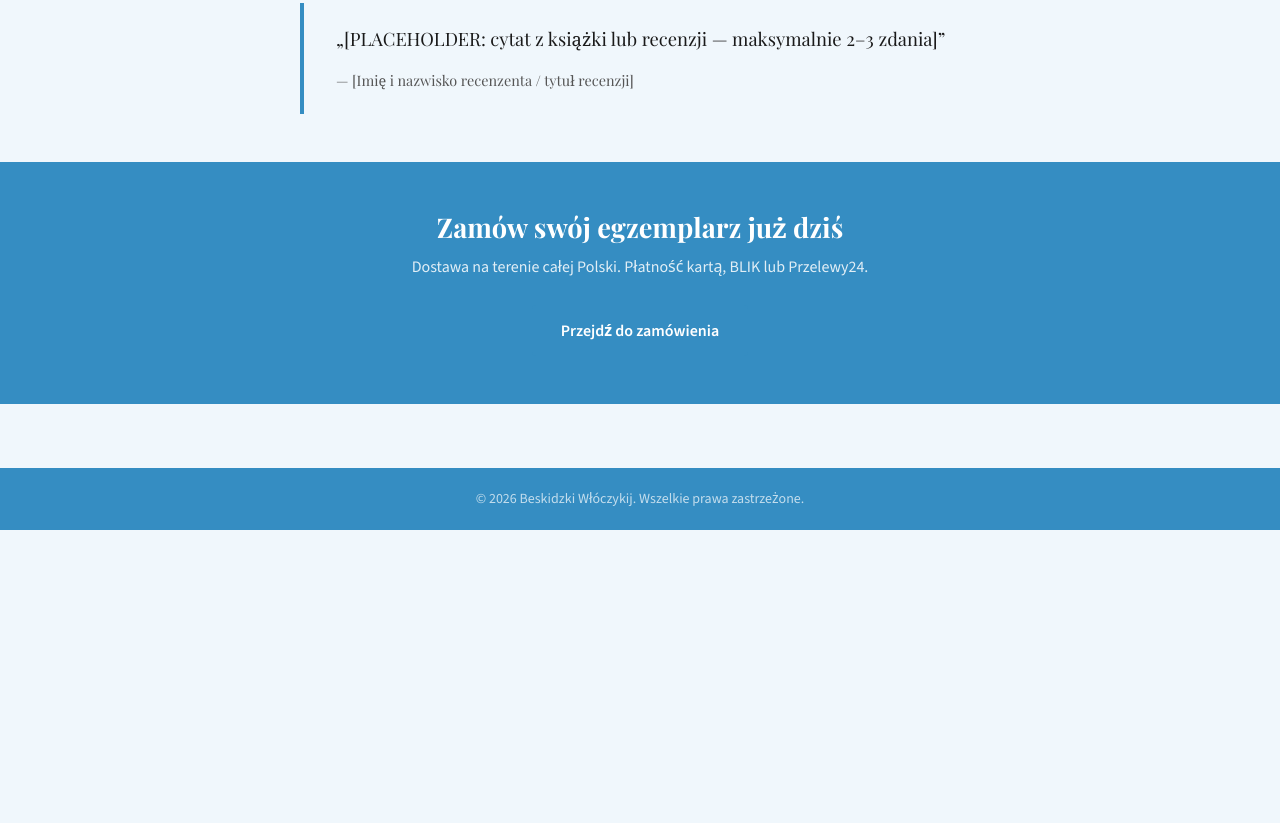
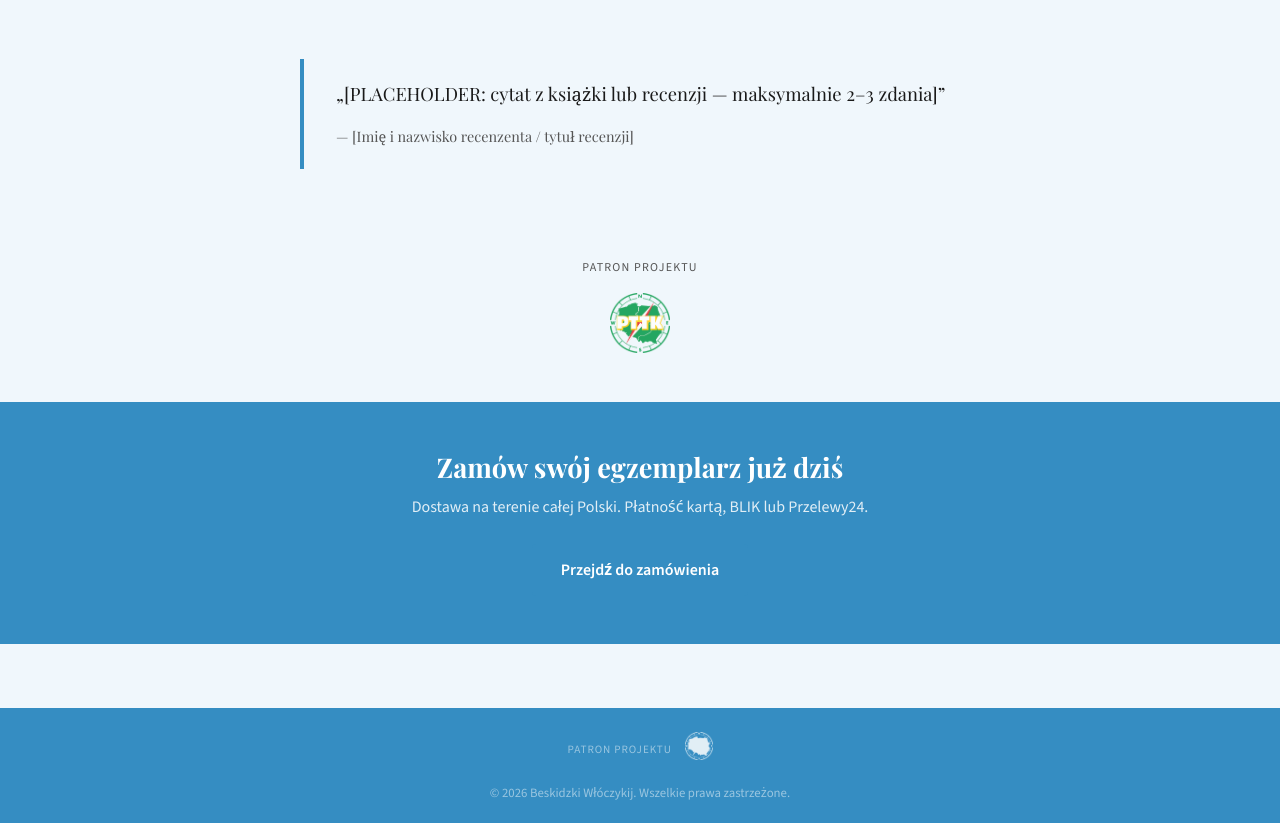
Before and after one commit to wojtekbiernat/wl_beskidzki, an Astro site: page / in a window 1280 px wide. Shown: the part 739-1562 px from the top of the page. Before the commit the page ends 1269 px from the top, so only its background shows below. Built offline with nearby package versions, Linux system fonts and the light colour scheme; Astro itself is replaced by a stand-in of ours.

Commit message:
Add PTTK as Patron Projektu
- Homepage: patron strip with logo between excerpt and CTA banner
- Footer: PTTK logo (white/inverted) with "Patron Projektu" label on every page

Co-Authored-By: Claude Sonnet 4.6 <noreply@anthropic.com>

```diff
--- a/src/layouts/Layout.astro
+++ b/src/layouts/Layout.astro
@@ -108,7 +108,13 @@ const nav: NavItem[] = [
 
     <footer>
       <div class="container">
-        <p>&copy; {new Date().getFullYear()} Beskidzki Włóczykij. Wszelkie prawa zastrzeżone.</p>
+        <div class="footer-patron">
+          <span class="footer-patron-label">Patron Projektu</span>
+          <a href="https://www.pttk.pl" target="_blank" rel="noopener">
+            <img src={url('/img/logo-pttk.png')} alt="PTTK" class="footer-patron-logo" />
+          </a>
+        </div>
+        <p class="footer-copy">&copy; {new Date().getFullYear()} Beskidzki Włóczykij. Wszelkie prawa zastrzeżone.</p>
       </div>
     </footer>
   </body>
@@ -314,11 +320,33 @@ const nav: NavItem[] = [
   footer {
     background: var(--clr-accent);
     color: rgba(255,255,255,.7);
-    padding: 1.2rem 0;
+    padding: 1.5rem 0 1.2rem;
     text-align: center;
     font-size: .875rem;
     margin-top: 4rem;
   }
+  .footer-patron {
+    display: flex;
+    align-items: center;
+    justify-content: center;
+    gap: .8rem;
+    margin-bottom: .9rem;
+  }
+  .footer-patron-label {
+    text-transform: uppercase;
+    letter-spacing: .08em;
+    font-size: .7rem;
+    opacity: .7;
+  }
+  .footer-patron-logo {
+    height: 28px;
+    width: auto;
+    opacity: .85;
+    filter: brightness(0) invert(1);
+    transition: opacity .2s;
+  }
+  .footer-patron-logo:hover { opacity: 1; }
+  .footer-copy { opacity: .7; font-size: .8rem; }
 
   /* ── Shared helpers ── */
   h1, h2, h3 { font-family: var(--font-serif); line-height: 1.25; }
--- a/src/pages/index.astro
+++ b/src/pages/index.astro
@@ -9,8 +9,8 @@ import Layout from '../layouts/Layout.astro';
     <div class="container">
       <div class="hero-inner">
         <div class="hero-text">
-          <p class="hero-label">Nowość wydawnicza</p>
-          <h1>[TYTUŁ KSIĄŻKI]</h1>
+          <p class="hero-label">Nowy projekt górski</p>
+          <h1>Książeczka odznaki Beskidzki Włóczykij</h1>
           <p class="hero-sub">[PLACEHOLDER: jedno zdanie — o czym jest książka, co wyróżnia, dla kogo.]</p>
           <div class="hero-cta">
             <a href="/wl_beskidzki/przystap" class="btn">Przystąp teraz</a>
@@ -52,6 +52,16 @@ import Layout from '../layouts/Layout.astro';
         <p>&#8222;[PLACEHOLDER: cytat z książki lub recenzji — maksymalnie 2–3 zdania]&#8221;</p>
         <cite>— [Imię i nazwisko recenzenta / tytuł recenzji]</cite>
       </blockquote>
+    </div>
+  </section>
+
+  <!-- Patron strip -->
+  <section class="patron-strip content-section">
+    <div class="container">
+      <p class="patron-label">Patron Projektu</p>
+      <a href="https://www.pttk.pl" target="_blank" rel="noopener">
+        <img src="/wl_beskidzki/img/logo-pttk.png" alt="PTTK — Polskie Towarzystwo Turystyczno-Krajoznawcze" class="patron-logo" />
+      </a>
     </div>
   </section>
 
@@ -125,6 +135,23 @@ import Layout from '../layouts/Layout.astro';
   blockquote p    { margin-bottom: .6rem; }
   blockquote cite { font-style: normal; font-size: .9rem; color: var(--clr-muted); }
 
+  /* Patron strip */
+  .patron-strip { text-align: center; padding: 2.5rem 0; }
+  .patron-label {
+    text-transform: uppercase;
+    letter-spacing: .1em;
+    font-size: .75rem;
+    color: var(--clr-muted);
+    margin-bottom: 1rem;
+  }
+  .patron-logo {
+    height: 60px;
+    width: auto;
+    opacity: .85;
+    transition: opacity .2s;
+  }
+  .patron-logo:hover { opacity: 1; }
+
   /* CTA banner */
   .cta-banner {
     background: var(--clr-accent);
```
Also changed, not shown: public/img/logo-pttk.png (added).
